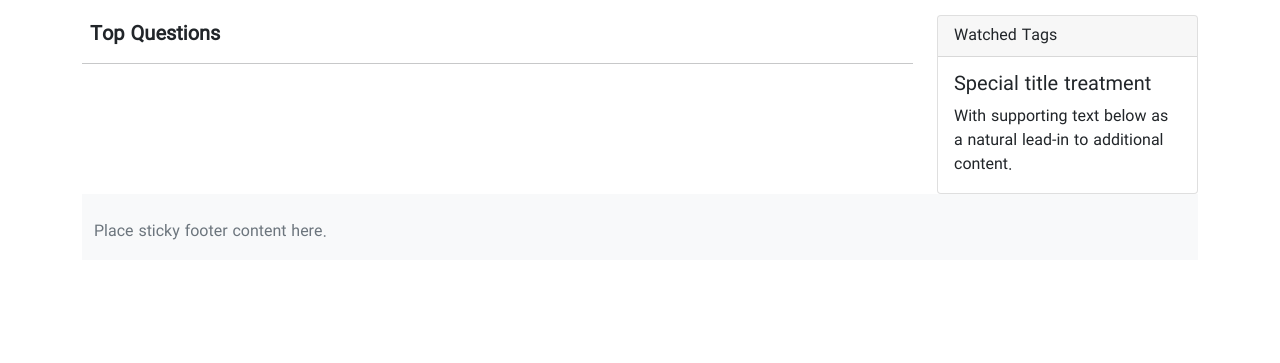
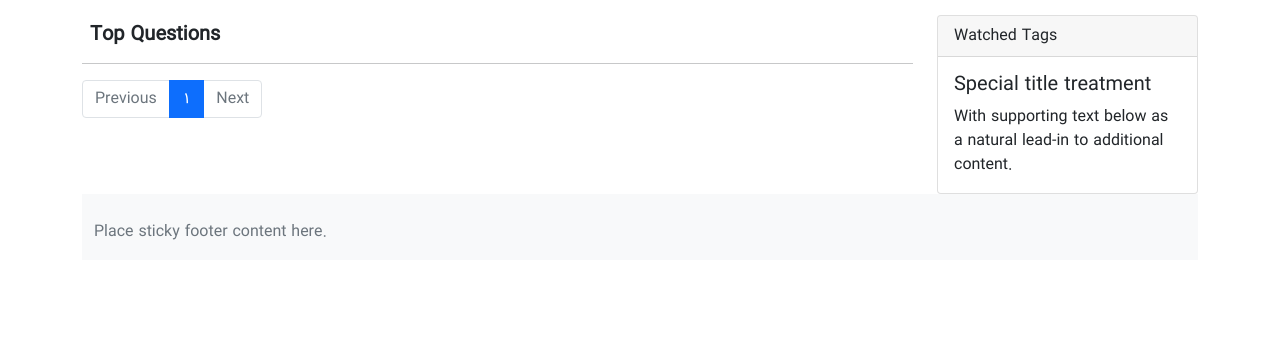
Before and after one commit to mshirdel/gapbug, a Django app: page /questions/ in a window 1280 px wide. Shown: the part 57-420 px from the top of the page. Run offline with Django 3.2, Linux system fonts and the light colour scheme; data that the repository does not hold is empty; some libraries are stand-ins or nearby versions.

Commit message:
add pagination to list of questions

```diff
--- a/qa/templates/qa/index.html
+++ b/qa/templates/qa/index.html
@@ -47,4 +47,5 @@
             </div>
         </div>
     {% endfor %}
+    {% include 'qa/pagination.html' with page=page_obj %}
 {% endblock content %}
--- /dev/null
+++ b/qa/templates/qa/pagination.html
@@ -0,0 +1,37 @@
+{% load gapbug_filters %}
+{% load i18n %}
+
+<ul class="pagination">
+    {% if page.has_previous %}
+        <li class="page-item">
+            <a class="page-link" href="?page={{ page.previous_page_number }}">{% trans "Previous" %}</a>
+        </li>
+    {% else %}
+        <li class="page-item disabled">
+            <a class="page-link" href="#">{% trans "Previous" %}</a>
+        </li>
+    {% endif %}
+
+    {% for i in page.paginator.num_pages|times %}
+        {% if page.number == forloop.counter %}
+            <li class="page-item active">
+                <span class="page-link"> {{ forloop.counter }} </span>
+            </li>
+        {% else %}
+            <li class="page-item">
+                <a href="?page={{ forloop.counter }}" class="page-link"> {{ forloop.counter }} </a>
+            </li>
+        {% endif %}
+    {% endfor %}
+
+    {% if page.has_next %}
+    <li class="page-item">
+        <a class="page-link" href="?page={{ page.next_page_number }}">{% trans "Next" %}</a>
+    </li>
+    {% else %}
+    <li class="page-item disabled">
+        <a class="page-link" href="#">{% trans "Next" %}</a>
+    </li>
+    {% endif %}
+
+</ul>
--- a/qa/views.py
+++ b/qa/views.py
@@ -11,7 +11,7 @@ from .models import Question, Answer
 class QuestionList(ListView):
     queryset = Question.objects.all()
     context_object_name = 'questions'
-    paginate_by = 50
+    paginate_by = 10
     template_name = 'qa/index.html'
 
 
--- /dev/null
+++ b/web/templatetags/gapbug_filters.py
@@ -0,0 +1,9 @@
+from django.template import Library
+
+register = Library()
+
+
+@register.filter(name='times')
+def times(number):
+    if number:
+        return range(number)
```
Also changed, not shown: web/templatetags/__init__.py (added).
